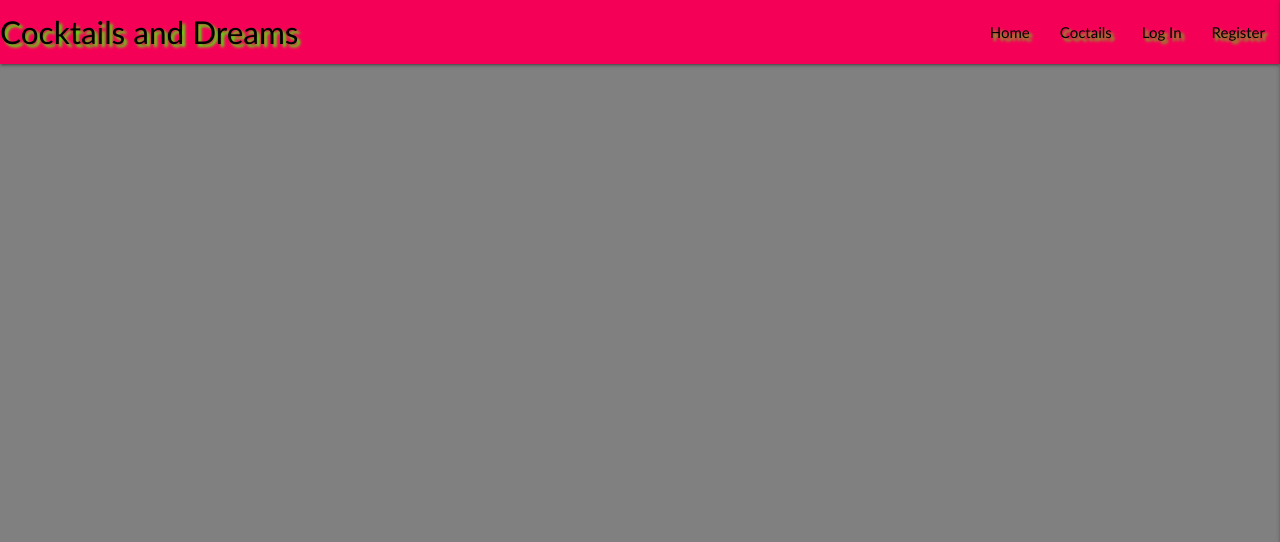
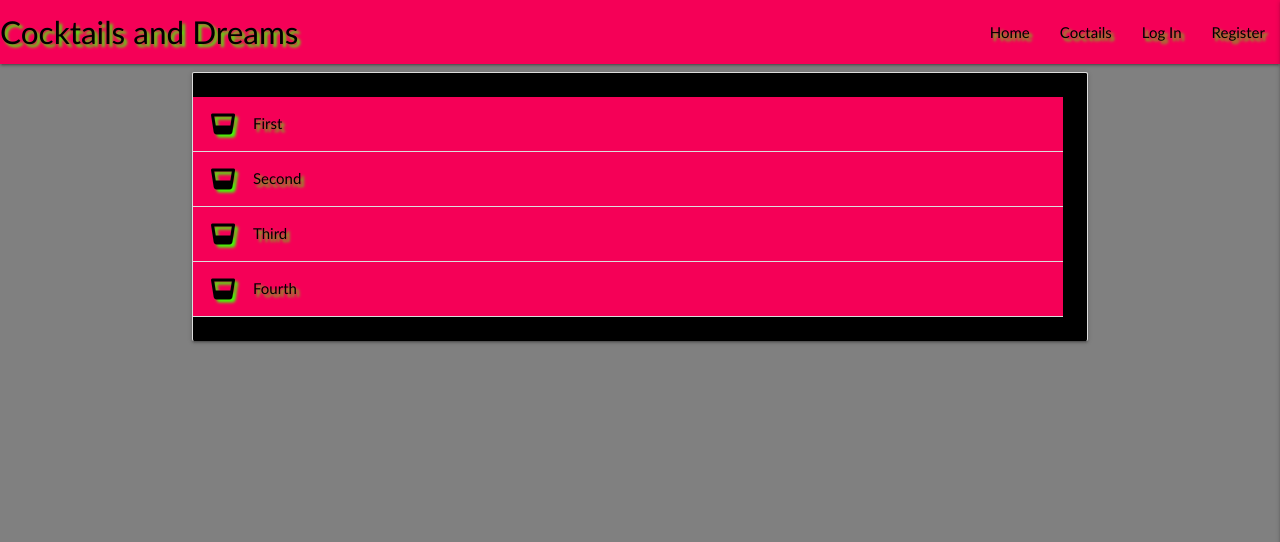
Before and after one commit to MaggieDaisy/Cocktails_and_Dreams, a Flask app: page /get_recipes in a window 1280 px wide. Shown: the top 542 px of the page. Run offline with Flask 2, Linux system fonts and the light colour scheme; data that the repository does not hold is empty; some libraries are stand-ins or nearby versions.

Commit message:
Create collapsible setup  choice for category name and category description

```diff
--- a/static/js/script.js
+++ b/static/js/script.js
@@ -1,4 +1,5 @@
 $(document).ready(function(){
     $(".sidenav").sidenav({edge:"right"});
+    $(".collapsible").collapsible();
     $("select").formSelect();
   });
--- a/templates/recipes.html
+++ b/templates/recipes.html
@@ -10,4 +10,23 @@
         {{ recipe.picture }}<br>
     {% endfor %}
 
+    <ul class="collapsible card-panel black">
+        <li>
+          <div class="collapsible-header black-text text-shadow pink accent-3"><i class="fas fa-glass-whiskey"></i>First</div>
+          <div class="collapsible-body black-text pink lighten-5"><span>Lorem ipsum dolor sit amet.</span></div>
+        </li>
+        <li>
+          <div class="collapsible-header black-text text-shadow pink accent-3"><i class="fas fa-glass-whiskey"></i>Second</div>
+          <div class="collapsible-body black-text pink lighten-5"><span>Lorem ipsum dolor sit amet.</span></div>
+        </li>
+        <li>
+          <div class="collapsible-header black-text text-shadow pink accent-3"><i class="fas fa-glass-whiskey"></i>Third</div>
+          <div class="collapsible-body black-text pink lighten-5"><span>Lorem ipsum dolor sit amet.</span></div>
+        </li>
+        <li>
+            <div class="collapsible-header black-text text-shadow pink accent-3"><i class="fas fa-glass-whiskey"></i>Fourth</div>
+            <div class="collapsible-body black-text pink lighten-5"><span>Lorem ipsum dolor sit amet.</span></div>
+          </li>
+      </ul>
+
 {% endblock %}
```
